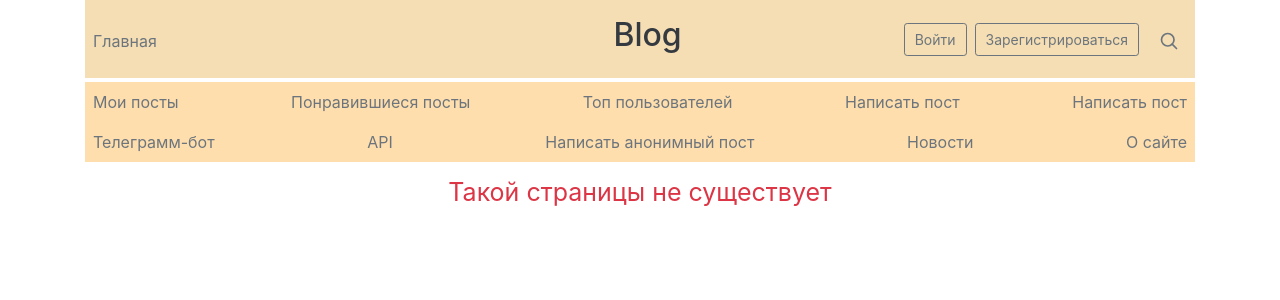
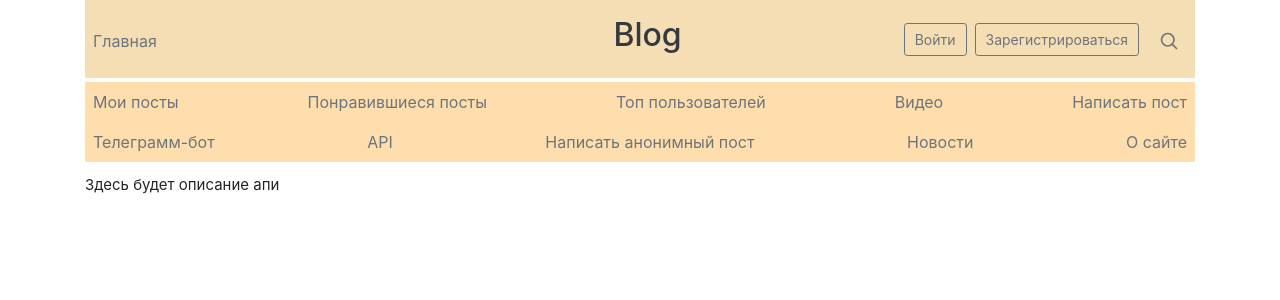
Before and after one commit to pro100kamil/web_project, a Flask app: page /api in a window 1280 px wide. Shown: the top 300 px of the page. Run offline with Flask 2, Linux system fonts and the light colour scheme; some libraries are stand-ins or nearby versions.

Commit message:
небольшие изменения

```diff
--- a/main.py
+++ b/main.py
@@ -1,7 +1,8 @@
 import hashlib
 import uuid
 
-from flask import Flask, render_template, redirect, abort, request, url_for, render_template_string
+from flask import Flask, render_template, redirect, abort, request, url_for, \
+    render_template_string
 from flask_login import LoginManager, login_user, current_user, logout_user, \
     login_required
 
@@ -63,6 +64,11 @@ def index():
 @app.route("/about")
 def about():
     return render_template("about.html", title='О сайте')
+
+
+@app.route("/api")
+def api_description():
+    return render_template("api_description.html", title='Описание api')
 
 
 @app.route("/liked")
@@ -321,7 +327,8 @@ def show_post(post_id):
         comments = post.comments
         reply_id = request.args.get('reply_to')
         html_code = functions.reformat_comments(comments, reply_id=reply_id)
-        rendered_html_code = render_template_string(html_code, form=second_form)
+        rendered_html_code = render_template_string(html_code,
+                                                    form=second_form)
 
         return render_template('post.html', title=post.title,
                                post=post, like=post.is_like(current_user),
@@ -550,7 +557,8 @@ def search():
                                                    f'%{line}%'))).all()
             users = users[(page - 1) * max_results:page * max_results + 1]
             return render_template('search_users.html', users=users,
-                                   title='Поиск пользователя: ' + line, **params)
+                                   title='Поиск пользователя: ' + line,
+                                   **params)
 
         elif kind == 'posts':
             posts = db_sess.query(Post).filter(
@@ -574,4 +582,7 @@ if __name__ == '__main__':
     db_session.global_init("db/data.db")
     app.register_blueprint(users_api.blueprint)
     app.register_blueprint(posts_api.blueprint)
-    app.run()
+
+    port = int(os.environ.get("PORT", 5000))
+    app.run(host='0.0.0.0', port=port)
+    # app.run()
--- /dev/null
+++ b/templates/api_description.html
@@ -0,0 +1,5 @@
+{% extends "base.html" %}
+
+{% block content %}
+<p>Здесь будет описание апи</p>
+{% endblock %}
--- a/templates/base.html
+++ b/templates/base.html
@@ -64,12 +64,14 @@
                href="/posts/users/{{ current_user.id }}">Мои посты</a>
             <a class="p-2 text-muted" href="/liked">Понравившиеся посты</a>
             <a class="p-2 text-muted" href="/users">Топ пользователей</a>
-            <a class="p-2 text-muted" href="{{ url_for('search', kind='video') }}">Написать пост</a>
+            <a class="p-2 text-muted" href="{{ url_for('search', kind='videos') }}">
+                Видео</a>
             <a class="p-2 text-muted" href="/posts/create">Написать пост</a>
         </nav>
         <nav class="nav d-flex justify-content-between">
-            <a class="p-2 text-muted" href="#">Телеграмм-бот</a>
-            <a class="p-2 text-muted" href="#">API</a>
+            <a class="p-2 text-muted" href="https://t.me/CreateAnonymNoteBot">
+                Телеграмм-бот</a>
+            <a class="p-2 text-muted" href="/api">API</a>
             <a class="p-2 text-muted" href="/anonim_posts/create">
                 Написать анонимный пост</a>
             <a class="p-2 text-muted" href="/news">Новости</a>
```
Also changed, not shown: 1 other file.
